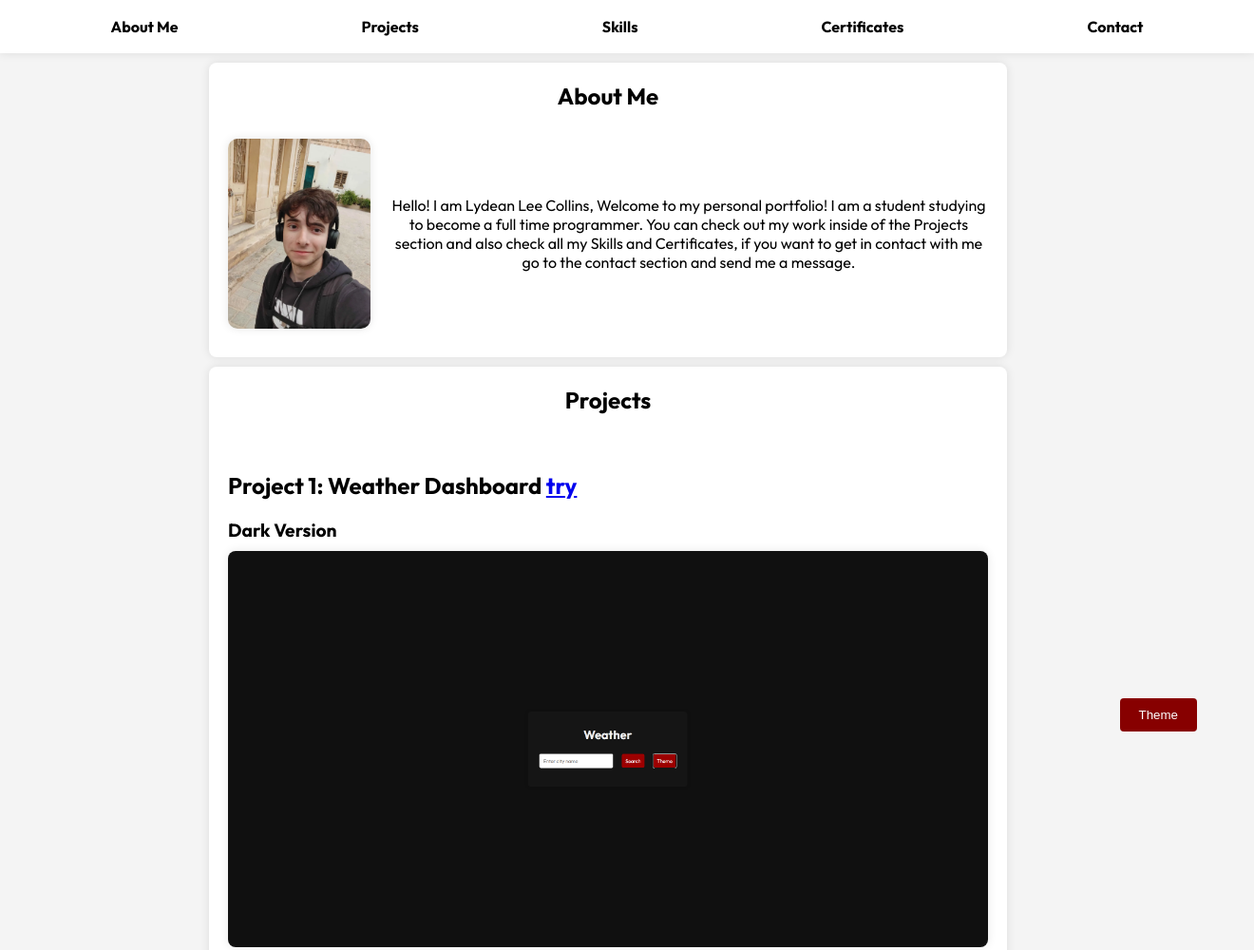
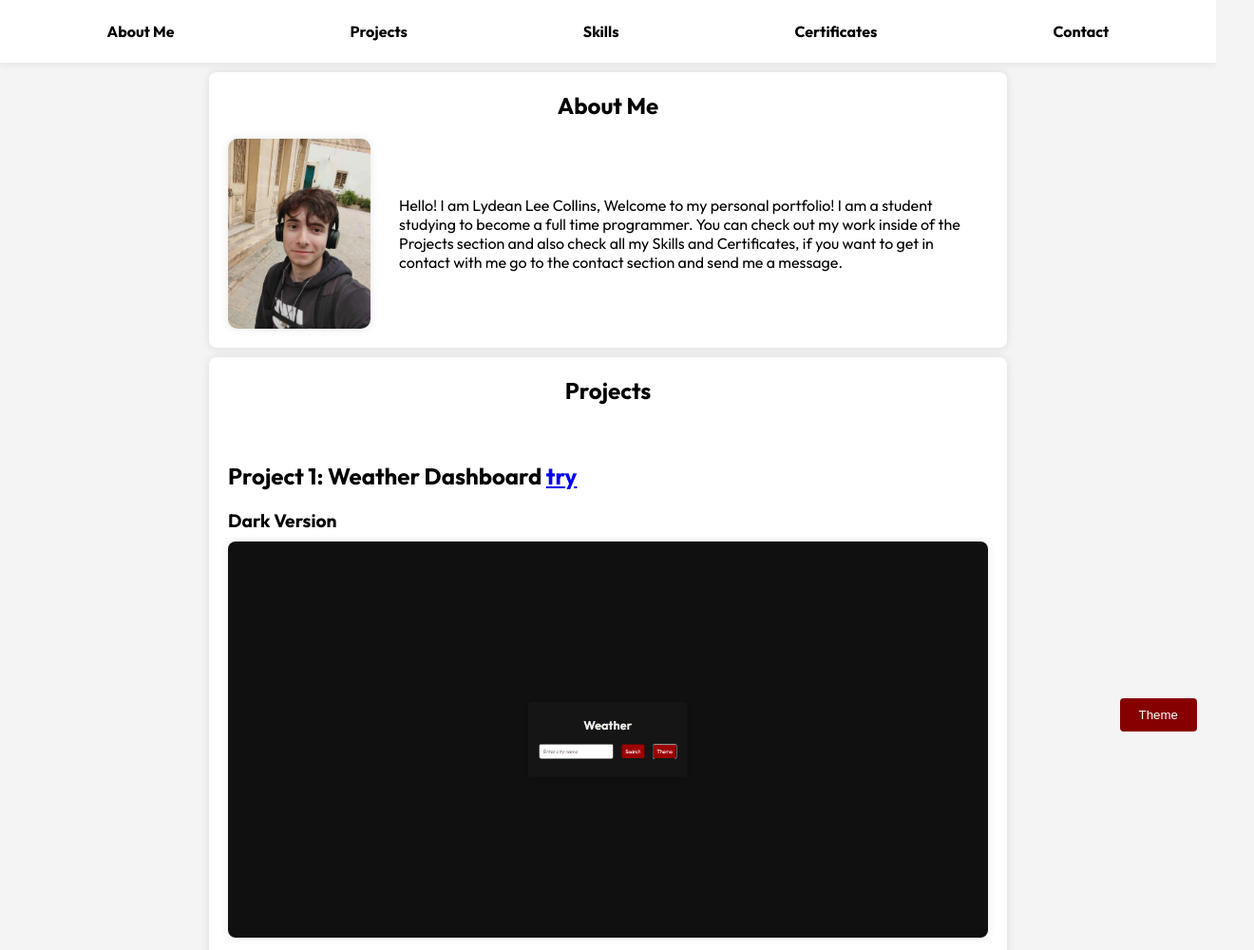
Before and after one commit to LydeanCollins/Portfolio, a plain HTML site: page index.html in a window 1280 px wide. Shown: the top 1000 px of the page at 95% size, 1320 px wide, since content can reach past the window. Drawn offline with nearby package versions, Linux system fonts and the light colour scheme.

Commit message:
Update styles.css

```diff
--- a/styles.css
+++ b/styles.css
@@ -11,7 +11,6 @@ body {
 nav {
   background-color: white;
   padding: 10px 20px;
-  width: 100%;
   top: 0;
   z-index: 1000;
   box-shadow: 0 0 10px rgba(0, 0, 0, 0.1);
@@ -24,10 +23,11 @@ nav ul {
   margin: 0;
   display: flex;
   justify-content: space-around;
+  flex-wrap: wrap;
 }
 
 nav ul li {
-  margin: 0 10px;
+  margin: 5px;
 }
 
 nav ul li a {
@@ -46,7 +46,7 @@ section {
   float: none;
   padding: 20px;
   margin: 10px auto;
-  width: 100%;
+  width: 90%;
   max-width: 800px;
   background-color: white;
   border-radius: 8px;
@@ -160,7 +160,7 @@ img {
 
 .about-content {
   display: flex;
-  justify-content: center;
+  flex-direction: column;
   align-items: center;
   margin-top: 20px;
 }
@@ -169,11 +169,13 @@ img {
   width: 150px;
   height: auto;
   border-radius: 10px;
-  margin-right: 20px;
+  margin: 0 auto 20px;
+  display: block;
 }
 
 #Info {
   flex: 1;
+  text-align: center;
 }
 
 .project img {
@@ -196,7 +198,8 @@ img {
   top: 50%;
   left: 50%;
   transform: translate(-50%, -50%);
-  width: 750px;
+  width: 90%;
+  max-width: 750px;
   object-fit: cover;
   cursor: pointer;
 }
@@ -204,3 +207,30 @@ img {
 .project img:hover {
   transform: scale(1.0125);
 }
+
+@media (max-width: 600px) {
+  nav ul {
+    flex-direction: column;
+    align-items: center;
+  }
+
+  nav ul li {
+    margin: 10px 0;
+  }
+}
+
+@media (min-width: 601px) {
+  .about-content {
+    flex-direction: row;
+    justify-content: center;
+  }
+
+  #selfie {
+    margin-right: 30px;
+    margin-bottom: 0;
+  }
+
+  #Info {
+    text-align: left;
+  }
+}
```
